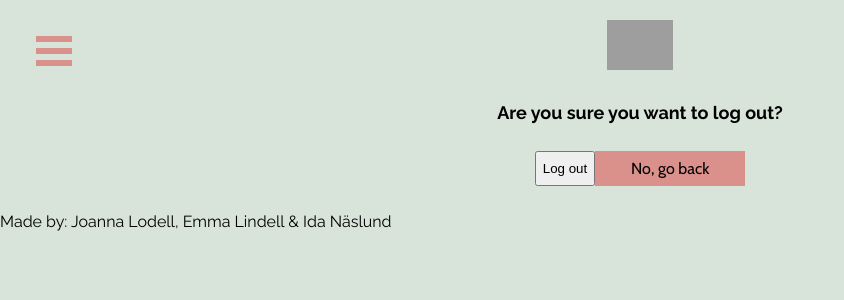
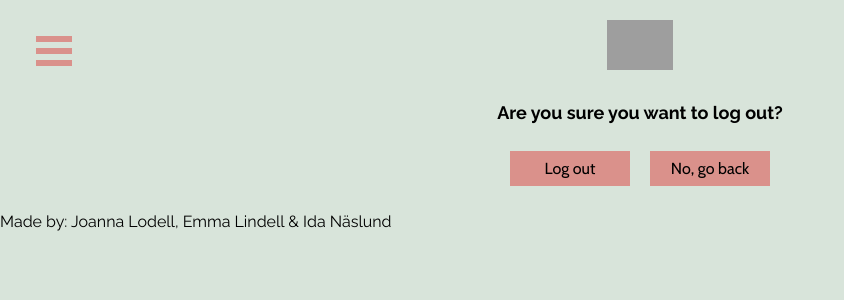
Before and after one commit to idanaslund/final-project-frontend, a React (Create React App) app: page /logout in a window 1280 px wide. Shown: the top 300 px of the page, without its empty margins (0-844 px from the left). Built offline with nearby package versions, Linux system fonts and the light colour scheme; sample sign-in values are in the browser's storage; grey boxes are pictures that could not be loaded.

Commit message:
styling logout page

```diff
--- a/src/pages/Logout.js
+++ b/src/pages/Logout.js
@@ -28,11 +28,11 @@ const LogOut = () => {
         <div className='LogOutContainer'>
           <h3>Are you sure you want to log out?</h3>
           <div className='buttonContainer'>
-            <button
-              type="button" onClick={() => dispatch(user.actions.logOut())}
+            <BackButton
+              type="button" onClick={() => dispatch(user.actions.logOut())} className="logoutButton logoutPage"
             >
               Log out
-            </button>
+            </BackButton>
             <BackButton
               type="button" onClick={onBackButtonClick}
             >
--- a/src/theme/reusable.js
+++ b/src/theme/reusable.js
@@ -31,7 +31,7 @@ font-family: 'Cabin', sans-serif;
 font-size: 16px;
 background-color: #da918b;
 border: none;
-width: 150px;
+width: 120px;
 padding: 8px;
 `
 
--- a/src/theme/styles.js
+++ b/src/theme/styles.js
@@ -228,6 +228,7 @@ export const LogOutPage = styled.section`
 
     h3 {
       font-size: 18px;
+      text-align: center;
     }
 
     .buttonContainer {
@@ -236,6 +237,10 @@ export const LogOutPage = styled.section`
       padding: 10px;
     }
 
+    .logoutButton {
+      margin-right: 20px;
+    }
+
     .LogOutContainer {
       display: block;
     }
```
